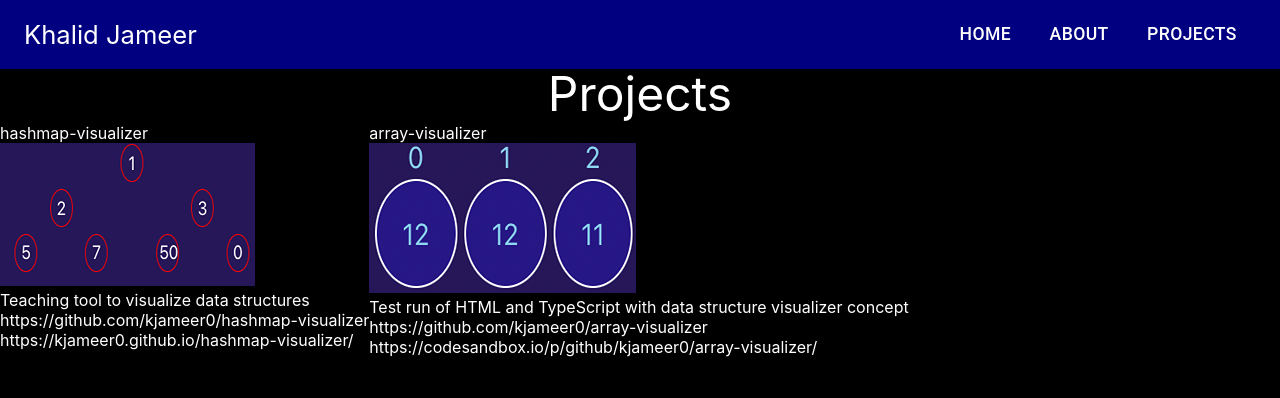
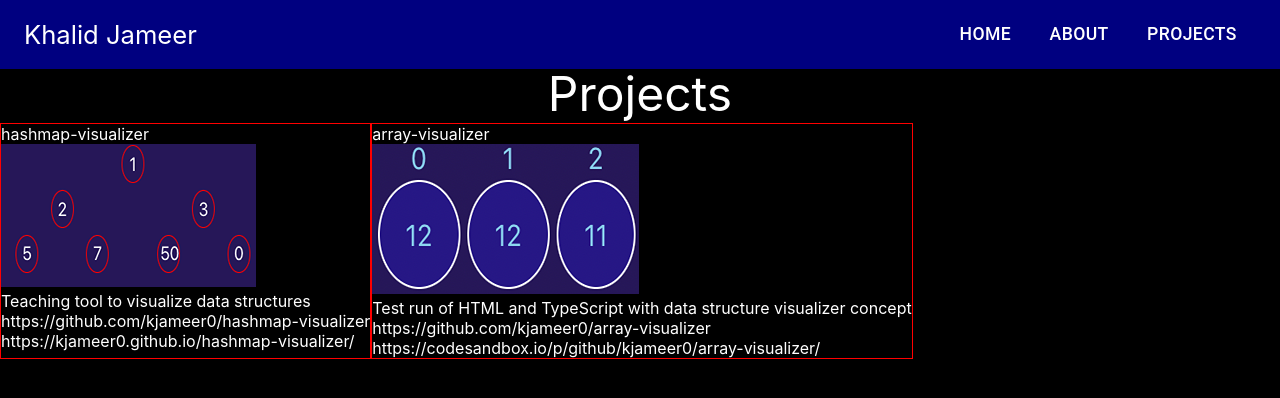
Before and after one commit to kjameer0/kjameer0.github.io, a React (Vite) app: page /projects in a window 1280 px wide. Shown: the top 398 px of the page. Built offline with nearby package versions, Linux system fonts and the light colour scheme.

Commit message:
feat: incorporating styled components into project card

```diff
--- a/package.json
+++ b/package.json
@@ -39,6 +39,7 @@
     "react-dom": "^18.2.0",
     "react-error-boundary": "^3.1.4",
     "react-router-dom": "^6.10.0",
+    "styled-components": "^5.3.10",
     "vite-plugin-svgr": "2.4.0"
   },
   "devDependencies": {
@@ -53,6 +54,7 @@
     "@types/node": "^18.11.18",
     "@types/react": "^18.0.26",
     "@types/react-dom": "^18.0.10",
+    "@types/styled-components": "^5.1.26",
     "@typescript-eslint/eslint-plugin": "^5.48.0",
     "@typescript-eslint/parser": "^5.48.0",
     "@vitejs/plugin-react": "^3.0.1",
--- a/src/components/Projects.tsx
+++ b/src/components/Projects.tsx
@@ -15,7 +15,7 @@ export default function Projects() {
       <h1 className="main-heading">Projects</h1>
       <div className="card-container">
         {PROJECTS.map((project) => {
-          return <ProjectCard key={project.name} props={project} />;
+          return <ProjectCard key={project.name} props={project as ProjectInfo} />;
         })}
       </div>
     </div>
--- a/src/components/reusables/ProjectCard.tsx
+++ b/src/components/reusables/ProjectCard.tsx
@@ -1,11 +1,18 @@
 import { ProjectInfo } from 'utils/types';
+import React from 'react';
+import styled from 'styled-components';
+
+//styles for each individual project display
+const StyledProjectCard = styled.div`
+  border: 1px solid red;
+`;
 export default function ProjectCard({
   props: { name, description, lastCommit, repoLink, imgLink, codeLink, technologies },
 }: {
   props: ProjectInfo;
 }) {
   return (
-    <div className="project-card">
+    <StyledProjectCard className="project-card">
       <h2>{name}</h2>
       <img src={imgLink} alt={name} />
       <p>{description}</p>
@@ -17,6 +24,6 @@ export default function ProjectCard({
       <a href={codeLink} rel="noreferrer" target="_blank">
         {codeLink}
       </a>
-    </div>
+    </StyledProjectCard>
   );
 }
```
Also changed, not shown: 1 other file (tests, documents, lock files or other folders).
